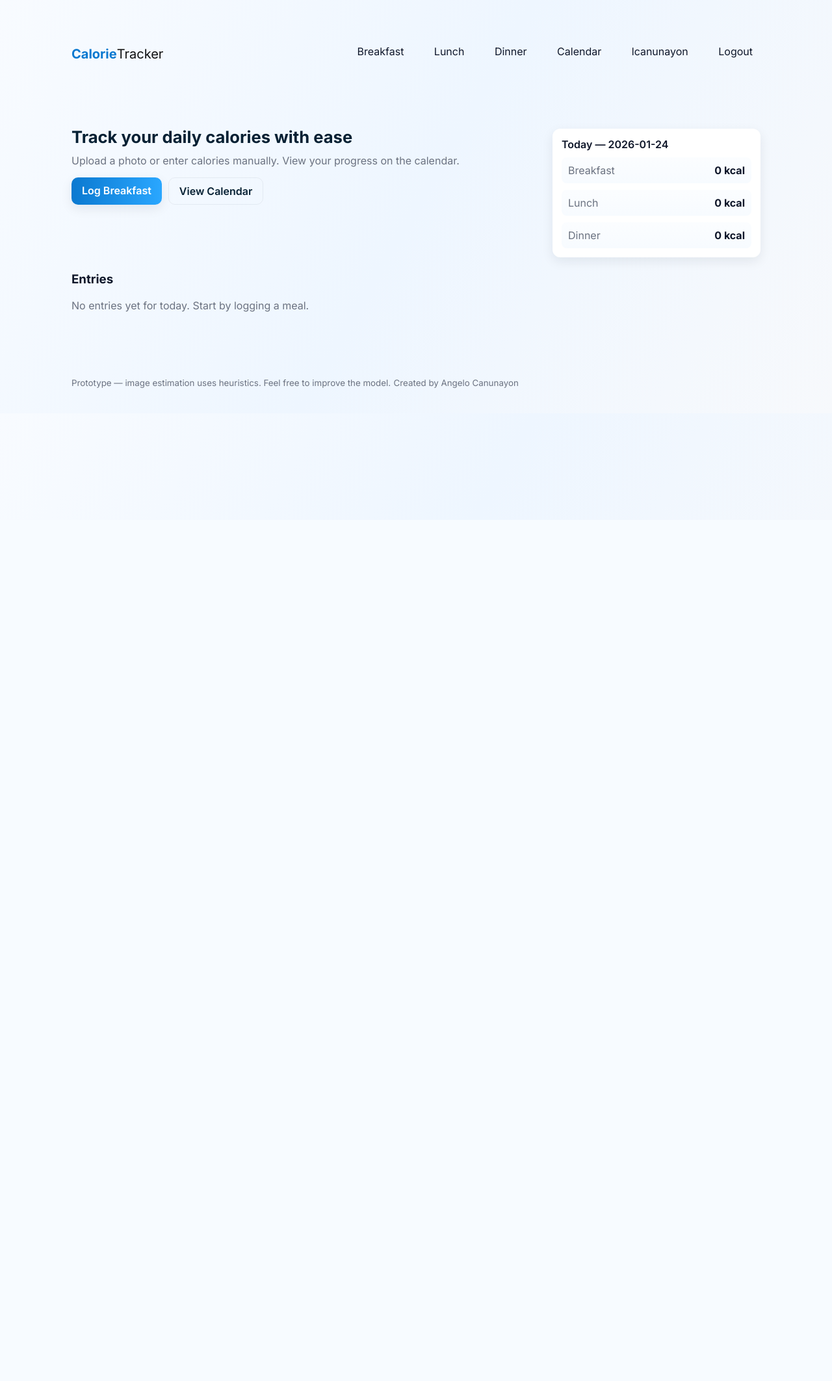
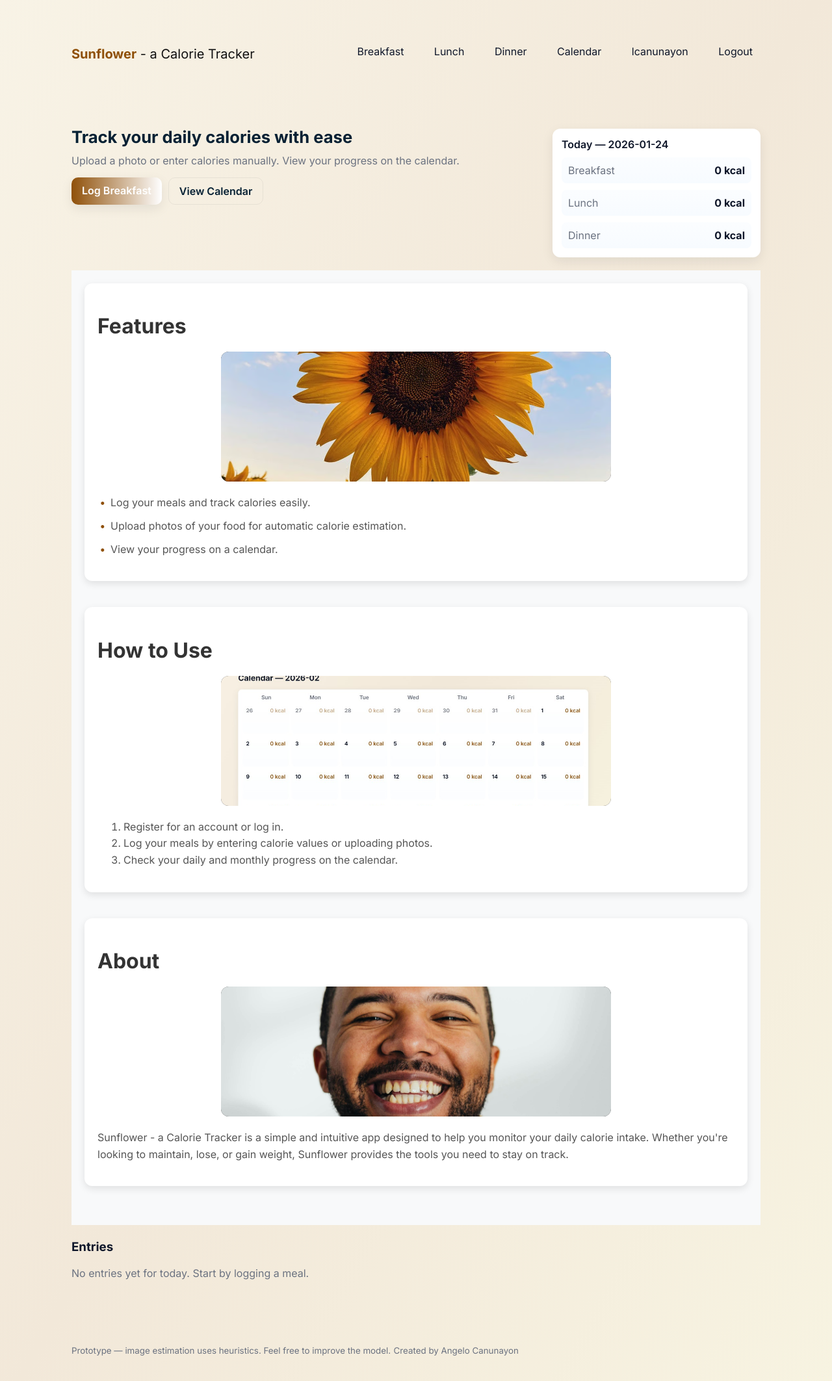
Before and after one commit to lcanunayon/CalorieTracker, a Flask app: page / in a window 1280 px wide. Shown: the whole page at 65% size. Before the commit the page ends 597 px from the top, so only its background shows below. Run offline with Flask 3, Linux system fonts and the light colour scheme; a user stored in the database is signed in; data comes from the database, SQL or seed files in the repository.

Commit message:
new layout, colors, button, added SunFlower name, pictures, about page.

```diff
--- a/app.py
+++ b/app.py
@@ -288,5 +288,9 @@ def delete_entry(entry_id):
     return redirect(url_for('day_view', date=date))
 
 
+@app.route('/')
+def homepage():
+    return render_template('homepage.html')
+
 if __name__ == '__main__':
-    app.run(debug=True, host='0.0.0.0', port=5000)
+    app.run(debug=True)
--- a/static/style.css
+++ b/static/style.css
@@ -1,9 +1,9 @@
 :root{
-	--bg-1: linear-gradient(120deg,#f8fbff 0%, #eef6ff 50%, #f7f9fc 100%);
+	--bg-1: linear-gradient(120deg,#f8f3e6 0%, #f2e8d9 50%, #f7f3e1 100%);
 	--card-bg: #ffffff;
 	--muted: #6b7280;
-	--accent: #0b79d0;
-	--accent-2: #6dd3a3;
+	--accent: #8f5009;
+	--accent-2: #8f5009;
 	--radius: 12px;
 	--shadow: 0 6px 18px rgba(15,23,42,0.08);
 	--max-width: 1100px;
@@ -18,6 +18,15 @@ body{font-family:Inter,system-ui,Arial,sans-serif;margin:0;background:var(--bg-1
 .brand span{color:#111;font-weight:400}
 .main-nav .nav-link{color:#0f172a;margin-left:18px;text-decoration:none;padding:8px 12px;border-radius:8px;transition:all .18s ease}
 .main-nav .nav-link:hover{background:rgba(11,121,208,0.08);color:var(--accent)}
+.image-placeholder {
+    width: 100%; /* Adjust width as needed */
+    max-width: 600px; /* Set a maximum width */
+    height: auto; /* Maintain aspect ratio */
+    display: block;
+    margin: 0 auto; /* Center the image */
+    border-radius: 12px; /* Optional: Add rounded corners */
+    object-fit: cover; /* Ensure the image fits within the box */
+}
 
 .hero{margin:20px 0}
 .hero-inner{display:flex;gap:20px;align-items:stretch}
@@ -27,7 +36,14 @@ body{font-family:Inter,system-ui,Arial,sans-serif;margin:0;background:var(--bg-1
 .cta-row{margin-top:14px;display:flex;gap:10px}
 .btn{display:inline-block;padding:10px 16px;border-radius:10px;text-decoration:none;font-weight:600;transition:transform .12s ease,box-shadow .12s ease,opacity .12s ease}
 .btn:active{transform:scale(.98)}
-.btn-primary{background:linear-gradient(90deg,var(--accent),#2aa7ff);color:#fff;box-shadow:var(--shadow)}
+.btn-primary{
+	background:linear-gradient(90deg,var(--accent),#ffffff);
+	color:#fff;
+	box-shadow:var(--shadow);
+}
+.btn-primary[href*="breakfast"] {
+    background: linear-gradient(90deg, #8f5009, #ffffff);
+}
 .btn-outline{border:1px solid rgba(15,23,42,0.06);background:transparent;color:#062033}
 .btn-ghost{background:transparent;border:none;color:var(--muted);padding:8px 12px}
 
@@ -73,11 +89,12 @@ body{font-family:Inter,system-ui,Arial,sans-serif;margin:0;background:var(--bg-1
   padding: 8px 12px;
   border: 1px solid var(--accent);
   border-radius: 8px;
-  transition: background-color 0.2s;
+  transition: background-color 0.2s, box-shadow 0.2s;
+  box-shadow: var(--shadow);
 }
 .calendar-nav a:hover {
   background-color: var(--accent);
-  color: white;
+  color: #ffffff;
 }
 
 /* Calendar grid improvements */
--- a/templates/base.html
+++ b/templates/base.html
@@ -7,13 +7,13 @@
     <link rel="preconnect" href="https://fonts.gstatic.com">
     <link href="https://fonts.googleapis.com/css2?family=Inter:wght@300;400;600;700&display=swap" rel="stylesheet">
     <link rel="stylesheet" href="/static/style.css">
-    <meta name="theme-color" content="#0b79d0">
+    <meta name="theme-color" content="#8f5009">
   </head>
   <body>
     <div id="site-root" class="page-enter">
       <header class="site-header">
         <div class="container header-inner">
-          <h1 class="brand"><a href="/">Calorie<span>Tracker</span></a></h1>
+          <h1 class="brand"><a href="/">Sunflower<span> - a Calorie Tracker</span></a></h1>
           <nav class="main-nav">
             <a class="nav-link" href="/upload/breakfast">Breakfast</a>
             <a class="nav-link" href="/upload/lunch">Lunch</a>
--- a/templates/index.html
+++ b/templates/index.html
@@ -52,6 +52,83 @@
     </div>
   </section>
 
+  <section class="homepage">
+    <style>
+      .homepage {
+        font-family: 'Inter', sans-serif;
+        padding: 20px;
+        background-color: #f8f9fa;
+      }
+      .homepage section {
+        margin-bottom: 40px;
+        padding: 20px;
+        background: #ffffff;
+        border-radius: 12px;
+        box-shadow: 0 4px 12px rgba(0, 0, 0, 0.1);
+      }
+      .homepage h2 {
+        font-size: 2rem;
+        color: #333;
+        margin-bottom: 20px;
+      }
+      .homepage p, .homepage li {
+        font-size: 1rem;
+        color: #555;
+        line-height: 1.6;
+      }
+      .homepage ul {
+        list-style: none;
+        padding: 0;
+      }
+      .homepage ul li {
+        margin-bottom: 10px;
+        padding-left: 20px;
+        position: relative;
+      }
+      .homepage ul li:before {
+        content: '\2022';
+        color: #8f5009;
+        font-weight: bold;
+        display: inline-block;
+        width: 1em;
+        margin-left: -1em;
+      }
+      .homepage .image-placeholder {
+        width: 100%;
+        height: 200px;
+        background: #333;
+        border-radius: 12px;
+        margin-bottom: 20px;
+      }
+    </style>
+
+    <section class="features">
+      <h2>Features</h2>
+      <img src="/static/Assets/sunflower.avif" alt="Sunflower" class="image-placeholder">
+      <ul>
+        <li>Log your meals and track calories easily.</li>
+        <li>Upload photos of your food for automatic calorie estimation.</li>
+        <li>View your progress on a calendar.</li>
+      </ul>
+    </section>
+
+    <section class="how-to-use">
+      <h2>How to Use</h2>
+      <img src="/static/Assets/calendarscreenshot.jpg" alt="Sunflower" class="image-placeholder">
+      <ol>
+        <li>Register for an account or log in.</li>
+        <li>Log your meals by entering calorie values or uploading photos.</li>
+        <li>Check your daily and monthly progress on the calendar.</li>
+      </ol>
+    </section>
+
+    <section class="about">
+      <h2>About</h2>
+      <img src="/static/Assets/smilinguy.jpeg" alt="Sunflower" class="image-placeholder">
+      <p>Sunflower - a Calorie Tracker is a simple and intuitive app designed to help you monitor your daily calorie intake. Whether you're looking to maintain, lose, or gain weight, Sunflower provides the tools you need to stay on track.</p>
+    </section>
+  </section>
+
   <section class="entries-section">
     <h3>Entries</h3>
     {% if entries %}
```
Also changed, not shown: templates/calendar.html (+8 -6 lines), templates/homepage.html (added, +28 -0 lines), README.md, static/Assets/calendarscreenshot.jpg (added), static/Assets/smilinguy.jpeg (added), static/Assets/sunflower.avif (added).
